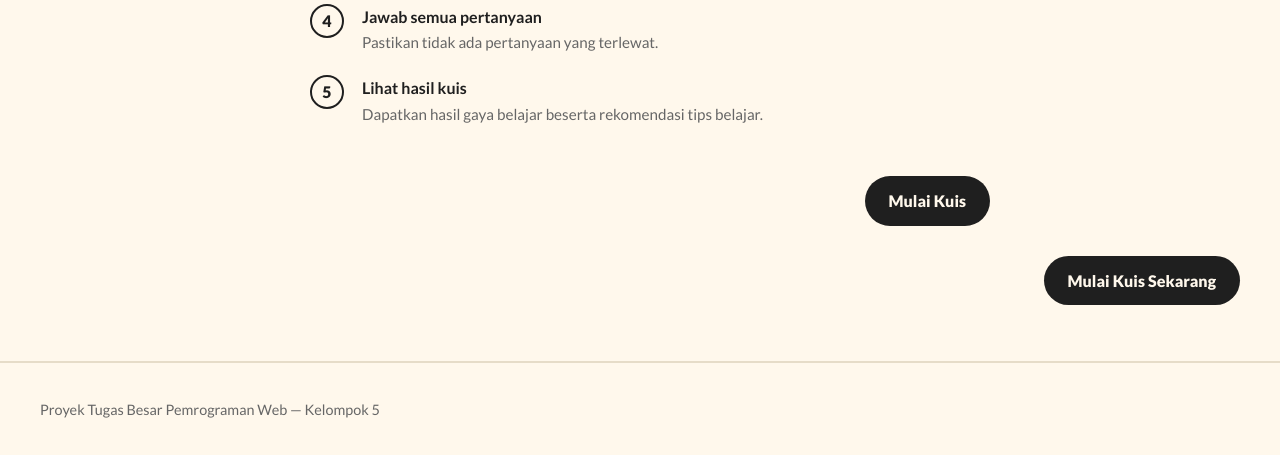
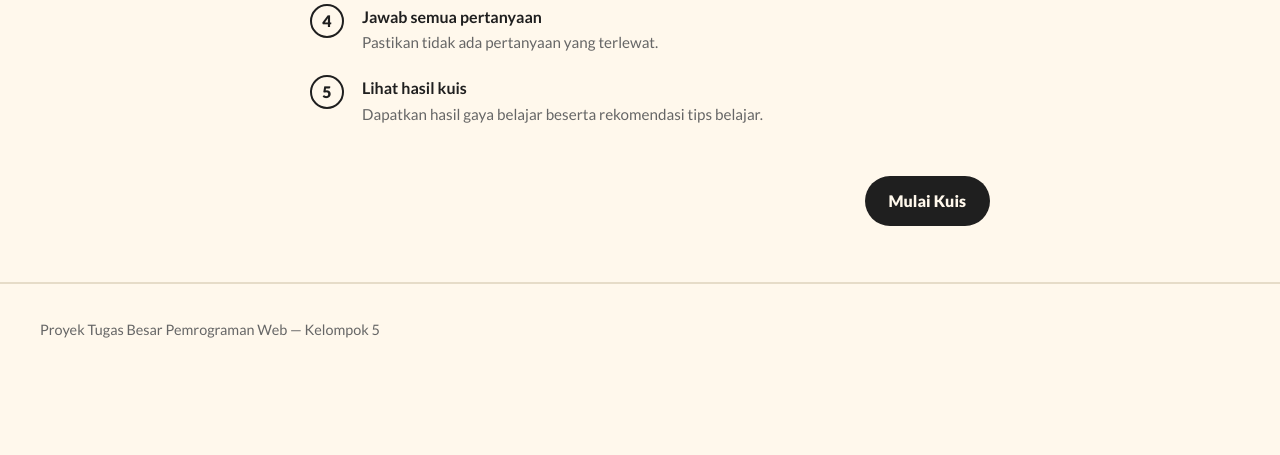
Before and after one commit to nazuora/kenali-gaya-belajarmu, a PHP site: page /kenali-gaya-belajarmu/petunjuk.php in a window 1280 px wide. Shown: the part 419-874 px from the top of the page. After the commit the page ends 757 px from the top, so only its background shows below. Run offline with PHP 8.4, Linux system fonts and the light colour scheme.

Commit message:
Update petunjuk.php

```diff
--- a/petunjuk.php
+++ b/petunjuk.php
@@ -67,10 +67,7 @@ require_once __DIR__ . '/includes/header.php';
 </div>
 
   <!-- Tombol untuk mulai masuk ke halaman soal kuis -->
-  <div style="display: flex; justify-content: flex-end; margin-top: 30px;">
-    <a href="<?= e(url('/kuis.php')) ?>" class="btn">Mulai Kuis Sekarang</a>
-  </div>
-</div>
+
 
 <?php
 // Memuat bagian bawah halaman (footer dan penutup HTML)
```
